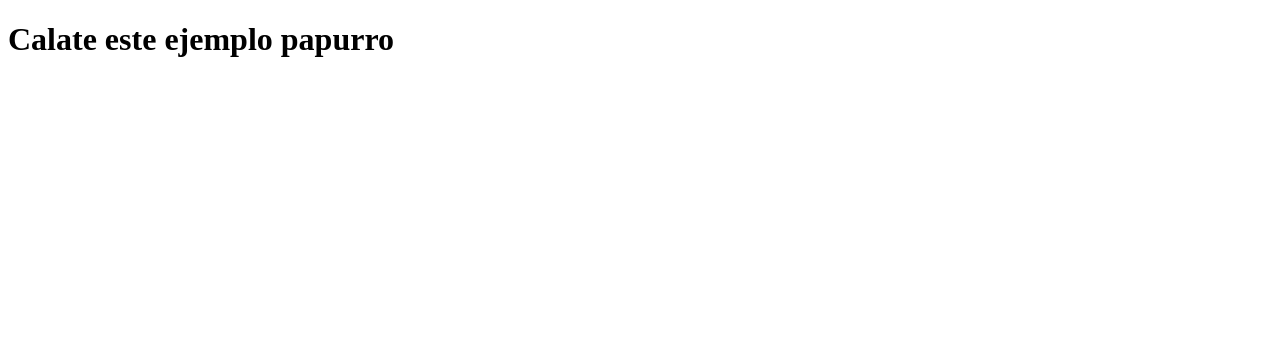
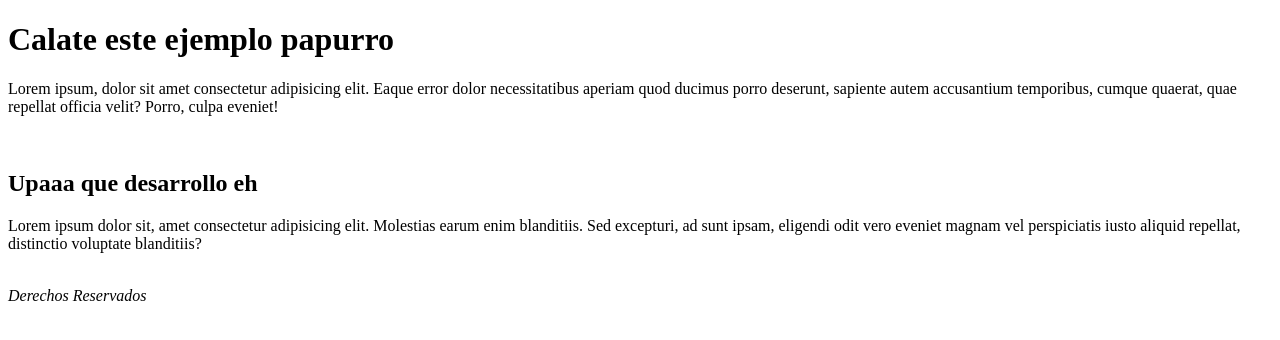
Before and after one commit to sebasPonto/casero, a plain HTML site: page index.html in a window 1280 px wide. Drawn offline with Linux system fonts and the light colour scheme.

Commit message:
subiendo el esplendido laburo

```diff
--- a/index.html
+++ b/index.html
@@ -7,7 +7,15 @@
     <title>Ejemplo 1</title>
 </head>
 <body>
+
     <h1> Calate este ejemplo papurro </h1>
-
-</body>
+     <p> Lorem ipsum, dolor sit amet consectetur adipisicing elit. Eaque error dolor necessitatibus aperiam quod ducimus porro deserunt, sapiente autem accusantium temporibus, cumque quaerat, quae repellat officia velit? Porro, culpa eveniet! </p>
+    <br>
+     <h2> Upaaa que desarrollo eh </h2>
+      <p>Lorem ipsum dolor sit, amet consectetur adipisicing elit. Molestias earum enim blanditiis. Sed excepturi, ad sunt ipsam, eligendi odit vero eveniet magnam vel perspiciatis iusto aliquid repellat, distinctio voluptate blanditiis?</p>
+    <br>
+    <footer>
+        <cite> Derechos Reservados </cite>
+    </footer>
+    </body>
 </html>
```
